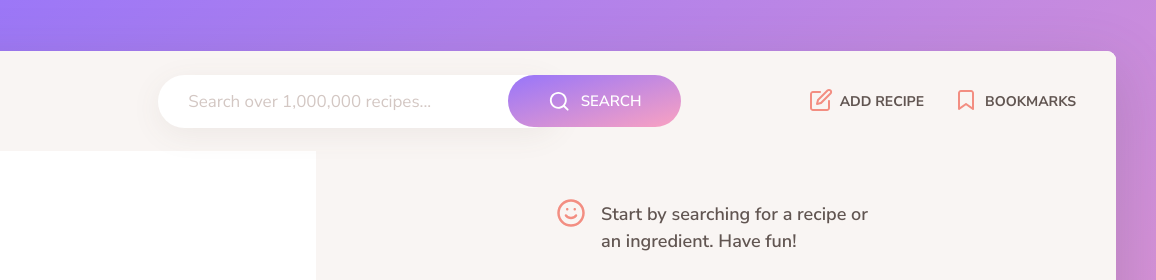
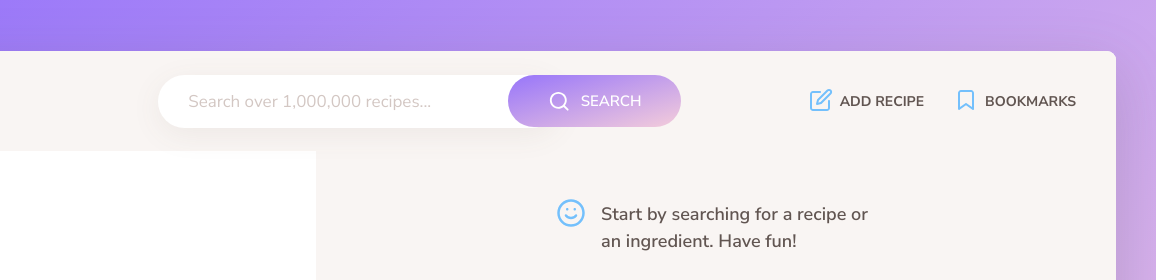
Before and after one commit to lytvyn-dev/forkify-app, a website built with Parcel: page index.html in a window 1280 px wide. Shown: the top 280 px of the page, 124-1280 px from the left. Built offline with nearby package versions, Linux system fonts and the light colour scheme.

Commit message:
addfeatures

```diff
--- a/src/sass/_base.scss
+++ b/src/sass/_base.scss
@@ -2,8 +2,9 @@
 $color-primary: #f38e82;
 // $color-grad-1: #fbdb89;
 $color-grad-1: #9775fa;
+$color-secondary: #74c0fc;
 // $color-grad-2: #f48982;
-$color-grad-2: #faa2c1;
+$color-grad-2: #faa2c172;
 
 $color-grey-light-1: #f9f5f3; // Light background
 $color-grey-light-2: #f2efee; // Light lines
--- a/src/sass/_components.scss
+++ b/src/sass/_components.scss
@@ -17,7 +17,7 @@
     outline: none;
   }
 
-	&>*:first-child {
+  & > *:first-child {
     margin-right: 1rem;
   }
 }
@@ -37,7 +37,6 @@
 }
 
 .btn--small {
-
   &,
   &:link,
   &:visited {
@@ -201,7 +200,7 @@
   svg {
     height: 3rem;
     width: 3rem;
-		fill: $color-primary;
+    fill: $color-secondary;
     transform: translateY(-0.3rem);
   }
 
--- a/src/sass/_header.scss
+++ b/src/sass/_header.scss
@@ -137,7 +137,8 @@
     svg {
       height: 2.4rem;
       width: 2.4rem;
-      fill: $color-primary;
+      // fill: $color-primary;
+      fill: $color-secondary;
       margin-right: 0.7rem;
       transform: translateY(-1px);
     }
```
Lines whose indentation alone changed are shown as unchanged.
